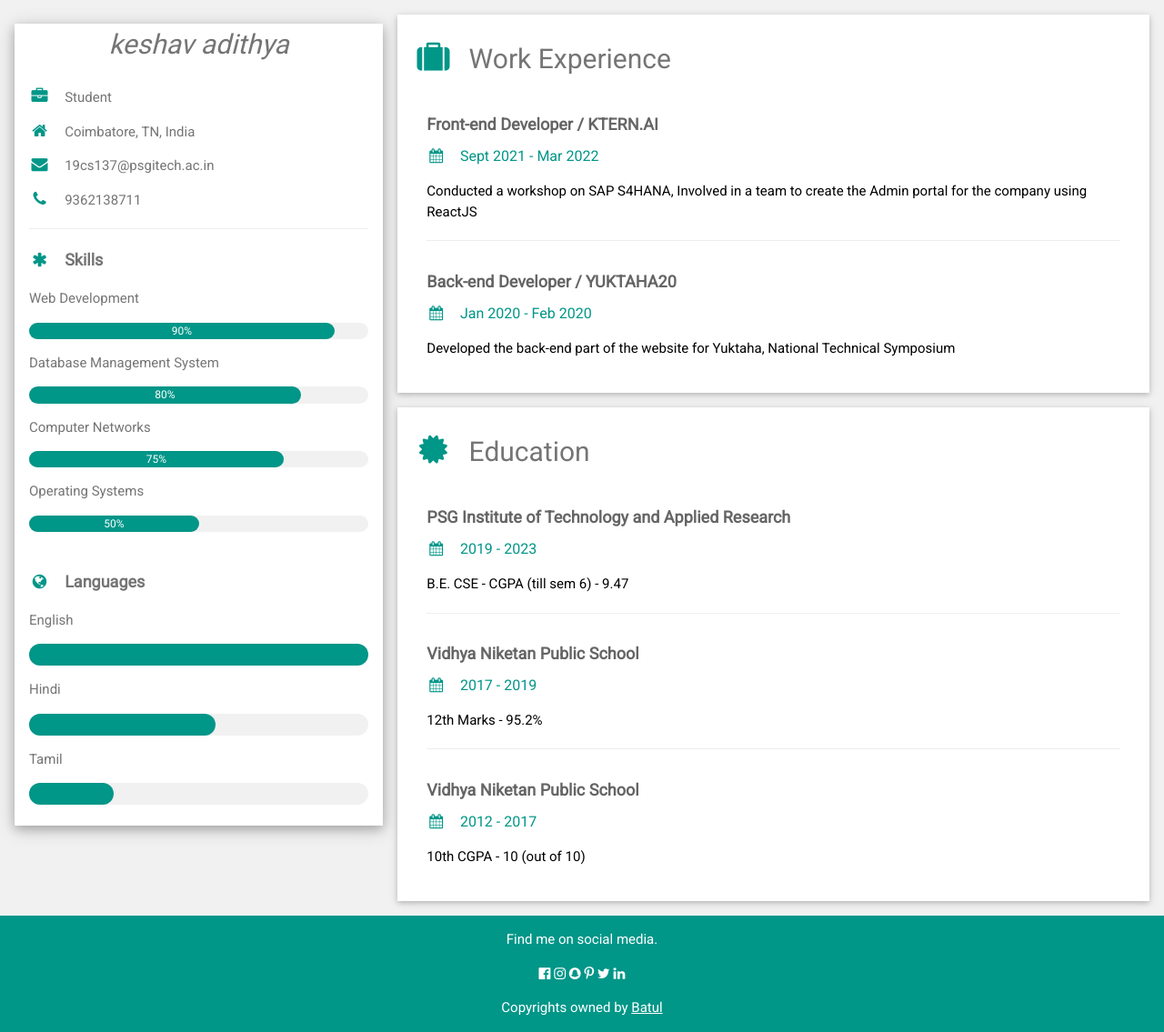
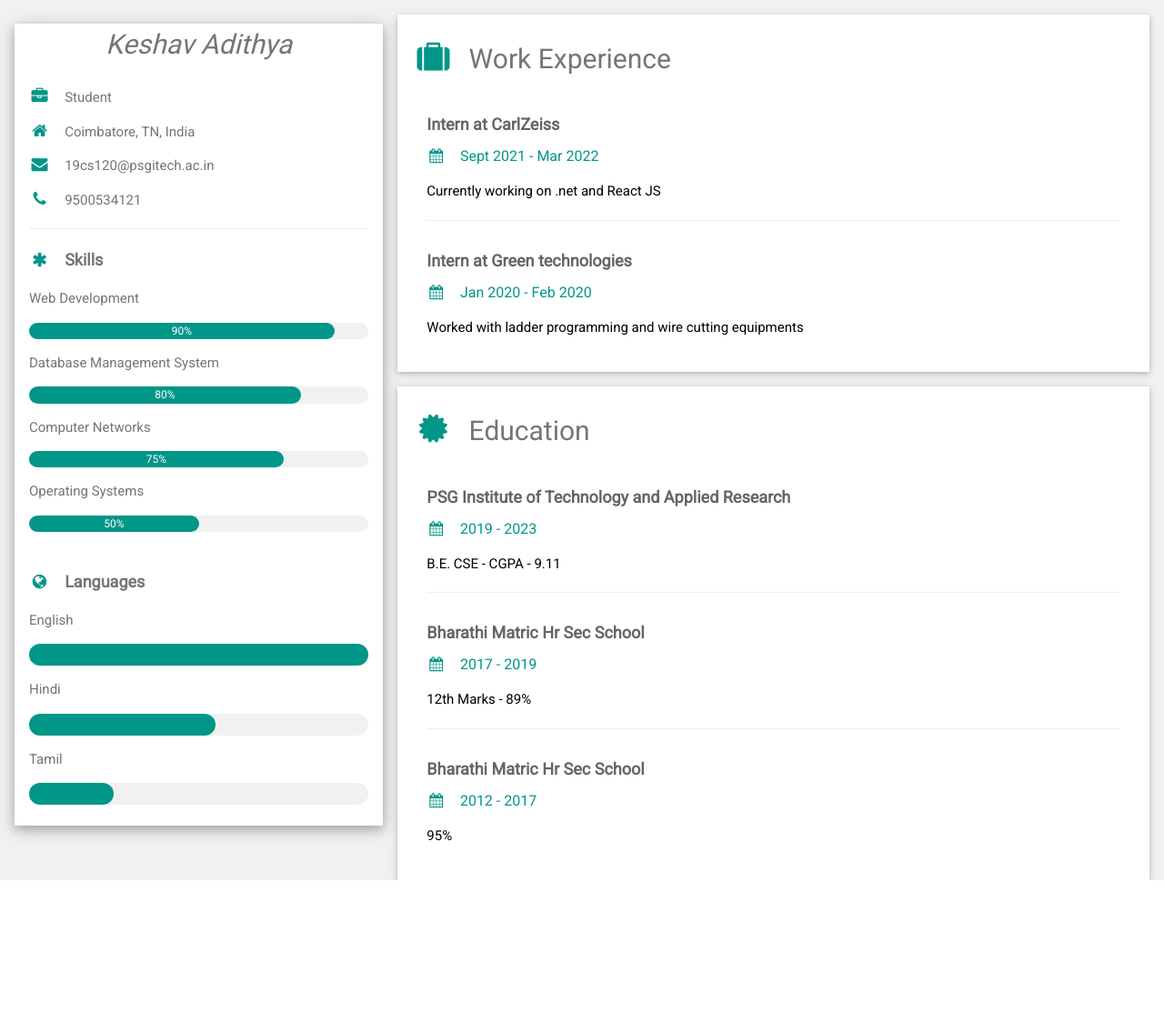
Before and after one commit to KeshavAdithyaSP/cclab-ex-main, a Flask app: page / in a window 1280 px wide. Shown: the whole page at 91% size. After the commit the page ends 968 px from the top, so only its background shows below. Run offline with Flask 2, Linux system fonts and the light colour scheme.

Commit message:
Update index.html

```diff
--- a/cclab-ex/templates/index.html
+++ b/cclab-ex/templates/index.html
@@ -34,7 +34,7 @@
           <div class="w3-white w3-text-grey w3-card-4">
             <div class="w3-display-container">
               <em
-                ><center><h2>keshav adithya</h2></center></em
+                ><center><h2>Keshav Adithya</h2></center></em
               >
             </div>
             <div class="w3-container">
@@ -54,13 +54,13 @@
                 <i
                   class="fa fa-envelope fa-fw w3-margin-right w3-large w3-text-teal"
                 ></i
-                >19cs137@psgitech.ac.in
+                >19cs120@psgitech.ac.in
               </p>
               <p>
                 <i
                   class="fa fa-phone fa-fw w3-margin-right w3-large w3-text-teal"
                 ></i
-                >9362138711
+                >9500534121
               </p>
               <hr />
 
@@ -152,25 +152,23 @@
               <i class="fa fa-suitcase fa-fw w3-margin-right w3-xxlarge w3-text-teal"></i>Work Experience
             </h2>
             <div class="w3-container">
-              <h5 class="w3-opacity"><b>Front-end Developer / KTERN.AI</b></h5>
+              <h5 class="w3-opacity"><b>Intern at CarlZeiss</b></h5>
               <h6 class="w3-text-teal">
                 <i class="fa fa-calendar fa-fw w3-margin-right"></i>Sept 2021 - Mar 2022
               </h6>
               <p>
-                Conducted a workshop on SAP S4HANA, Involved in a team to create
-                the Admin portal for the company using ReactJS
+                Currently working on .net and React JS
               </p>
               <hr />
             </div>
             <div class="w3-container">
-              <h5 class="w3-opacity"><b>Back-end Developer / YUKTAHA20</b></h5>
+              <h5 class="w3-opacity"><b>Intern at Green technologies</b></h5>
               <h6 class="w3-text-teal">
                 <i class="fa fa-calendar fa-fw w3-margin-right"></i>Jan 2020 -
                 Feb 2020
               </h6>
               <p>
-                Developed the back-end part of the website for Yuktaha, National
-                Technical Symposium
+               Worked with ladder programming and wire cutting equipments
               </p>
               <br />
             </div>
@@ -187,23 +185,23 @@
               <h6 class="w3-text-teal">
                 <i class="fa fa-calendar fa-fw w3-margin-right"></i>2019 - 2023
               </h6>
-              <p>B.E. CSE - CGPA (till sem 6) - 9.47</p>
+              <p>B.E. CSE - CGPA - 9.11</p>
               <hr />
             </div>
             <div class="w3-container">
-              <h5 class="w3-opacity"><b>Vidhya Niketan Public School</b></h5>
+              <h5 class="w3-opacity"><b>Bharathi Matric Hr Sec School</b></h5>
               <h6 class="w3-text-teal">
                 <i class="fa fa-calendar fa-fw w3-margin-right"></i>2017 - 2019
               </h6>
-              <p>12th Marks - 95.2%</p>
+              <p>12th Marks - 89%</p>
               <hr />
             </div>
             <div class="w3-container">
-              <h5 class="w3-opacity"><b>Vidhya Niketan Public School</b></h5>
+              <h5 class="w3-opacity"><b>Bharathi Matric Hr Sec School</b></h5>
               <h6 class="w3-text-teal">
                 <i class="fa fa-calendar fa-fw w3-margin-right"></i>2012 - 2017
               </h6>
-              <p>10th CGPA - 10 (out of 10)</p>
+              <p>95%</p>
               <br />
             </div>
           </div>
@@ -217,18 +215,6 @@
       <!-- End Page Container -->
     </div>
 
-    <footer class="w3-container w3-teal w3-center w3-margin-top">
-      <p>Find me on social media.</p>
-      <i class="fa fa-facebook-official w3-hover-opacity"></i>
-      <i class="fa fa-instagram w3-hover-opacity"></i>
-      <i class="fa fa-snapchat w3-hover-opacity"></i>
-      <i class="fa fa-pinterest-p w3-hover-opacity"></i>
-      <i class="fa fa-twitter w3-hover-opacity"></i>
-      <i class="fa fa-linkedin w3-hover-opacity"></i>
-      <p>
-        Copyrights owned by
-        <a href="https://https://github.com/batulr24" target="_blank">Batul</a>
-      </p>
-    </footer>
+
   </body>
 </html>
```
